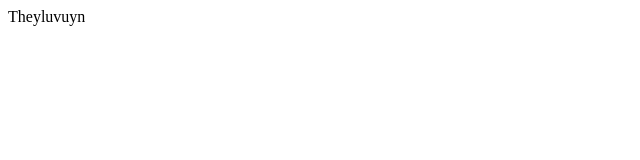
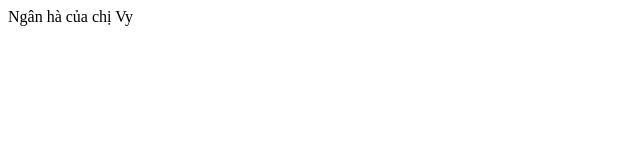
Before and after one commit to thanhvy19/galaxy, a plain HTML site: page index.html in a window 1280 px wide. Shown: the full height of the page, 0-640 px from the left. Drawn offline with Linux system fonts and the light colour scheme.

Commit message:
Update index.html

```diff
--- a/index.html
+++ b/index.html
@@ -1 +1 @@
-<div id="word">Theyluvuyn</div>
+<div id="word">Ngân hà của chị Vy</div>
```
